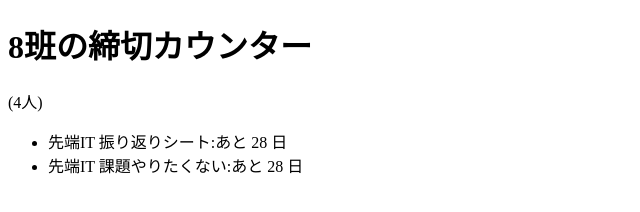
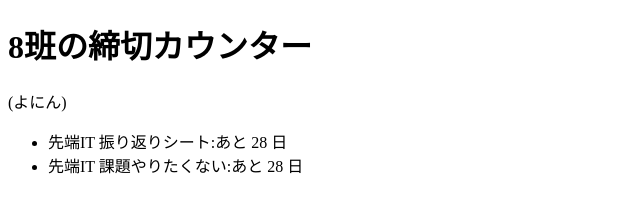
Before and after one commit to neec-sentan-it-2026/team08-deadline, a website: page public/index.html in a window 1280 px wide. Shown: the full height of the page, 0-640 px from the left. Drawn offline with Linux system fonts and the light colour scheme.

Commit message:
fix:ひらがなに変更しなおしました。

```diff
--- a/public/index.html
+++ b/public/index.html
@@ -7,7 +7,7 @@
 </head>
 <body>
   <h1>8班の締切カウンター</h1>
-  <p>(4人)</p>
+  <p>(よにん)</p>
   <ul id="list"></ul>
   <script type="module">
     import { daysUntil } from './deadline.js';
```
